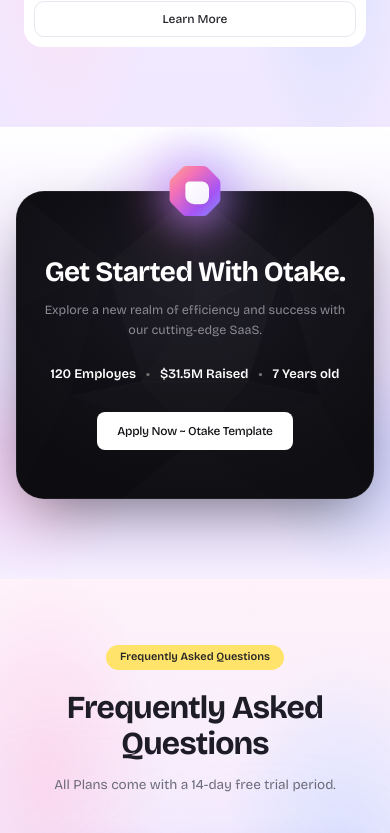
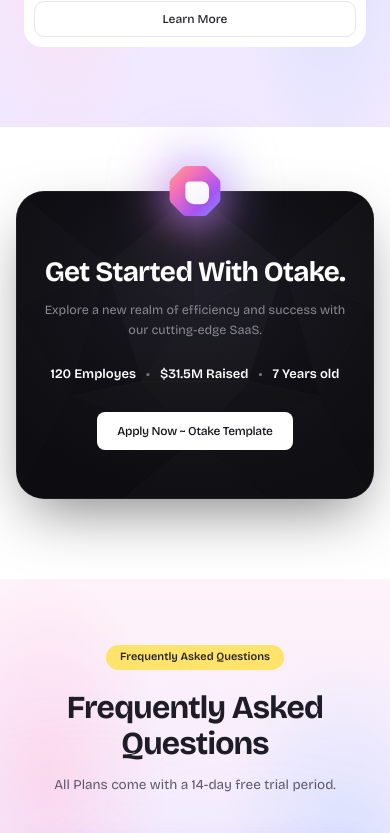
Before and after one commit to priyansh-kevalon/Otake-Website-Design, a React (Vite) app in the folder frontend/: page / in a window 390 px wide. Shown: the part 9278-10111 px from the top of the page. Built offline with nearby package versions, Linux system fonts and the light colour scheme.

Commit message:
feat: update FAQ and GetStarted sections for improved styling; remove unused CTA styles

```diff
--- a/frontend/src/components/sections/FAQ.jsx
+++ b/frontend/src/components/sections/FAQ.jsx
@@ -211,7 +211,7 @@ function FAQ() {
             Frequently Asked Questions
           </h2>
 
-          <p className="mt-3 text-[13.5px] text-[#6E6C79] sm:text-[14.5px]">
+          <p className="mt-3 text-[13.5px] text-[#5C5A68] sm:text-[14.5px]">
             All Plans come with a 14-day free trial period.
           </p>
         </div>
@@ -230,8 +230,8 @@ function FAQ() {
                 }}
                 className={`flex items-center gap-3 rounded-2xl p-4 text-left transition-all ${
                   isActive
-                    ? 'border border-[#9A79F5]/70 bg-white shadow-[0_8px_24px_rgba(154,121,245,0.12)] ring-1 ring-[#9A79F5]/40'
-                    : 'border border-neutral-100 bg-white shadow-[0_4px_16px_rgba(0,0,0,0.02)] hover:border-neutral-200 hover:shadow-md'
+                    ? 'border border-[#9A79F5]/70 bg-white/90 shadow-[0_8px_24px_rgba(154,121,245,0.16)] ring-1 ring-[#9A79F5]/40'
+                    : 'border border-neutral-200/80 bg-white/80 shadow-[0_4px_16px_rgba(0,0,0,0.03)] hover:border-neutral-300 hover:bg-white'
                 }`}
               >
                 <span className="flex h-7 w-7 shrink-0 items-center justify-center">
@@ -287,7 +287,7 @@ function FAQ() {
                   </button>
 
                   {isOpen && (
-                    <div className="mt-2.5 pr-6 text-[12.5px] leading-relaxed text-[#6E6C79] sm:text-[13px]">
+                    <div className="mt-2.5 pr-6 text-[12.5px] leading-relaxed text-[#5C5A68] sm:text-[13px]">
                       <p>{item.a}</p>
                     </div>
                   )}
--- a/frontend/src/components/sections/GetStarted.jsx
+++ b/frontend/src/components/sections/GetStarted.jsx
@@ -109,7 +109,7 @@ function FacetedMeshBackground() {
 
 function GetStarted() {
   return (
-    <section id="try-for-free" className="otake-cta relative w-full scroll-mt-6 px-4 pb-20 pt-16 sm:px-6 sm:pb-28 sm:pt-24 lg:px-8">
+    <section id="try-for-free" className="relative w-full scroll-mt-6 bg-white px-4 pb-20 pt-16 sm:px-6 sm:pb-28 sm:pt-24 lg:px-8">
       <div className="relative mx-auto w-full max-w-[840px]">
         {/* Top Floating Otake Badge (half above card) */}
         <div className="absolute -top-7 left-1/2 z-20 -translate-x-1/2 sm:-top-8">
--- a/frontend/src/index.css
+++ b/frontend/src/index.css
@@ -233,35 +233,6 @@
     );
 }
 
-.otake-cta {
-  position: relative;
-  overflow: hidden;
-  background-color: #ffffff;
-  background-image:
-    radial-gradient(
-      ellipse 52% 42% at 50% 30%,
-      rgba(190, 166, 255, 0.62) 0%,
-      transparent 72%
-    ),
-    radial-gradient(
-      ellipse 36% 32% at 8% 76%,
-      rgba(255, 197, 228, 0.55) 0%,
-      transparent 74%
-    ),
-    radial-gradient(
-      ellipse 36% 32% at 92% 76%,
-      rgba(194, 211, 255, 0.55) 0%,
-      transparent 74%
-    ),
-    linear-gradient(
-      180deg,
-      #ffffff 0%,
-      #f4ecff 32%,
-      #e4d8ff 70%,
-      #f5efff 100%
-    );
-}
-
 .otake-faq {
   position: relative;
   overflow: hidden;
```
